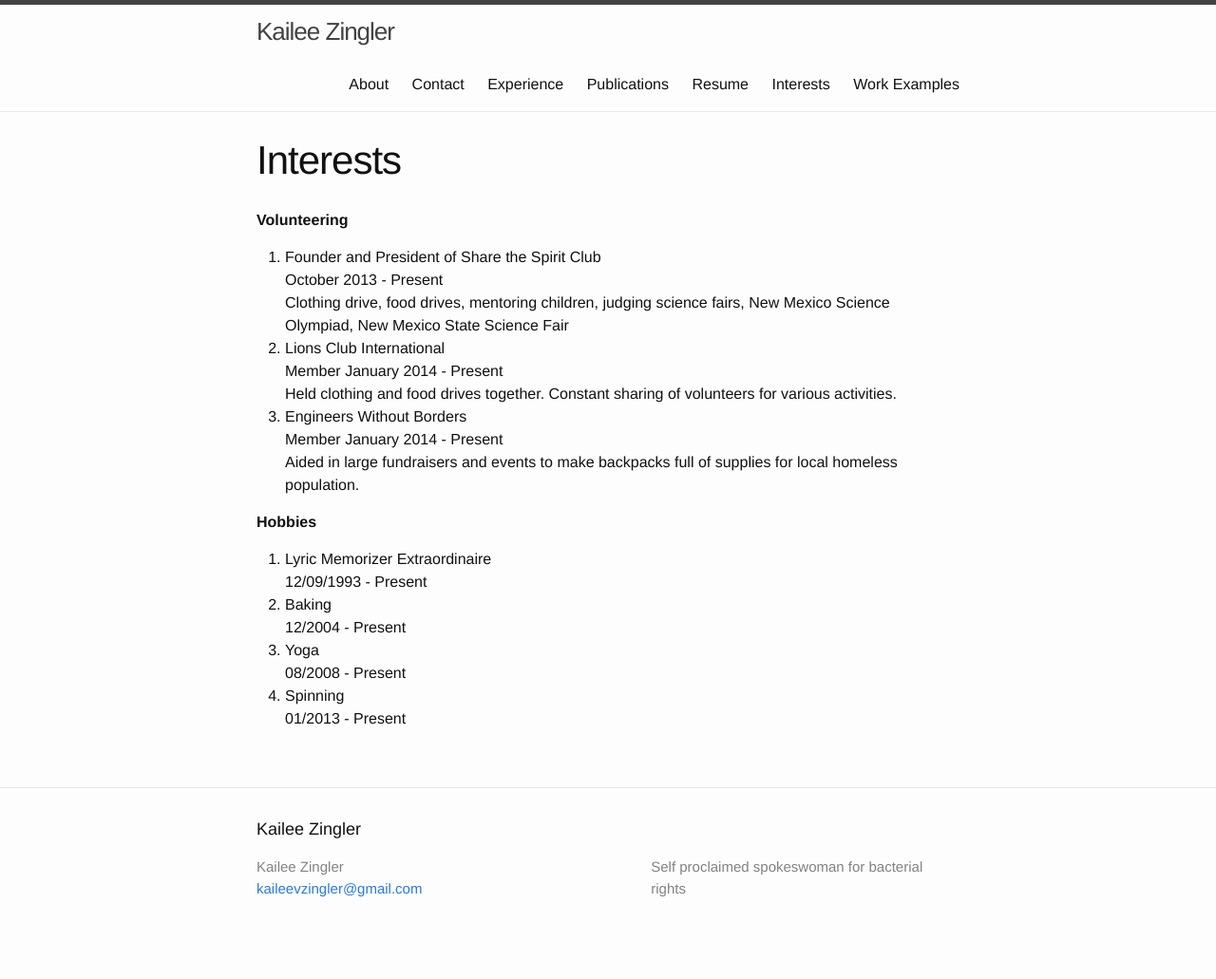
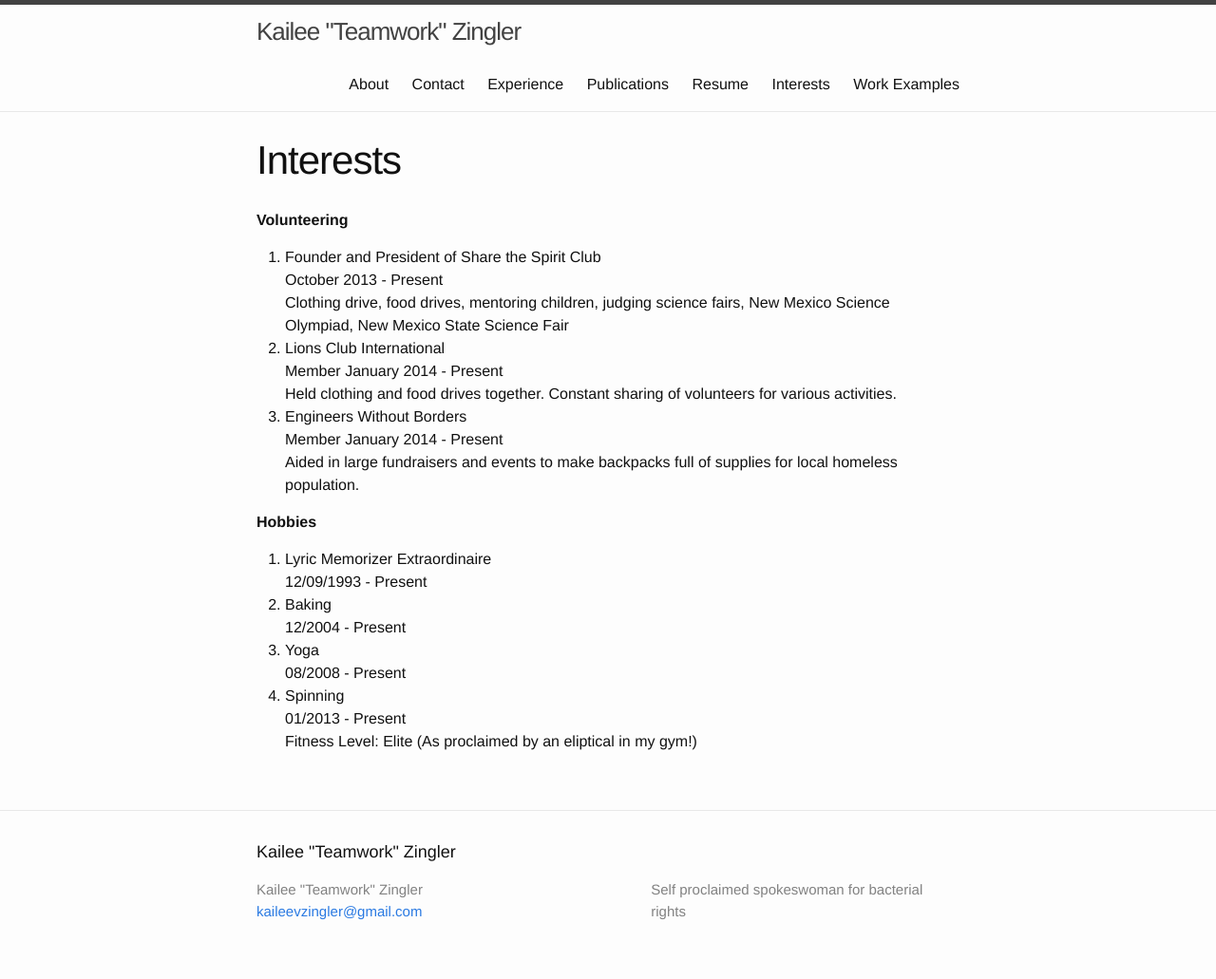
Before and after one commit to kzingler/kzingler.github.io, a Jekyll site: the page built from voluteer.md, in a window 1280 px wide. Shown: the whole page at 95% size. Built offline with Jekyll 4.4.1, drawn with Linux system fonts in a browser that asks for light colours; before the commit the page ends 1007 px from its top, so only the background shows below that.

Commit message:
Updates!

```diff
--- a/_config.yml
+++ b/_config.yml
@@ -1,5 +1,5 @@
 # Site settings
-title: Kailee Zingler
+title: Kailee "Teamwork" Zingler
 email: kaileevzingler@gmail.com
 description: Self proclaimed spokeswoman for bacterial rights
 baseurl: "" # the subpath of your site, e.g. /blog/
--- a/voluteer.md
+++ b/voluteer.md
@@ -27,3 +27,4 @@ for local homeless population.
 08/2008 - Present
 4. Spinning
 01/2013 - Present
+Fitness Level: Elite (As proclaimed by an eliptical in my gym!)
```
